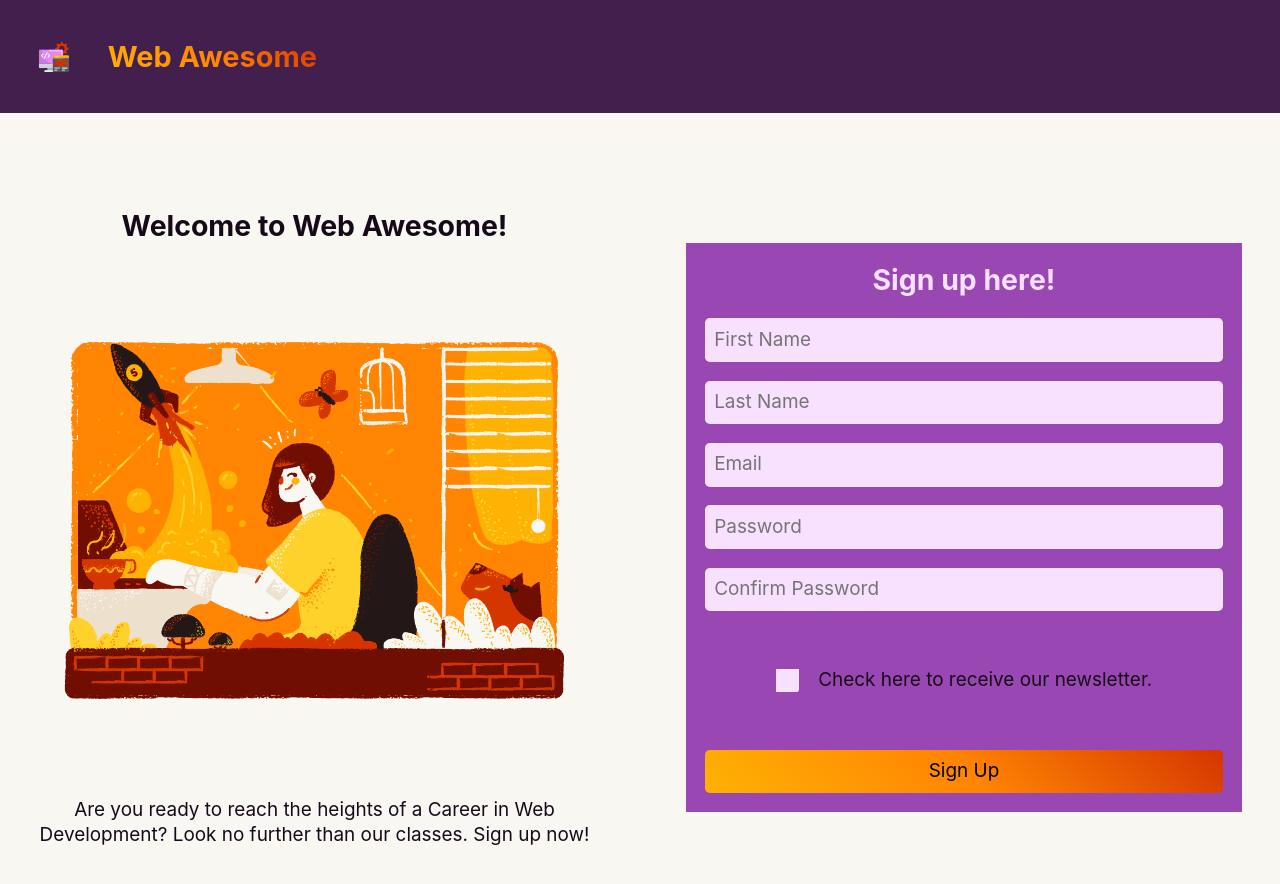
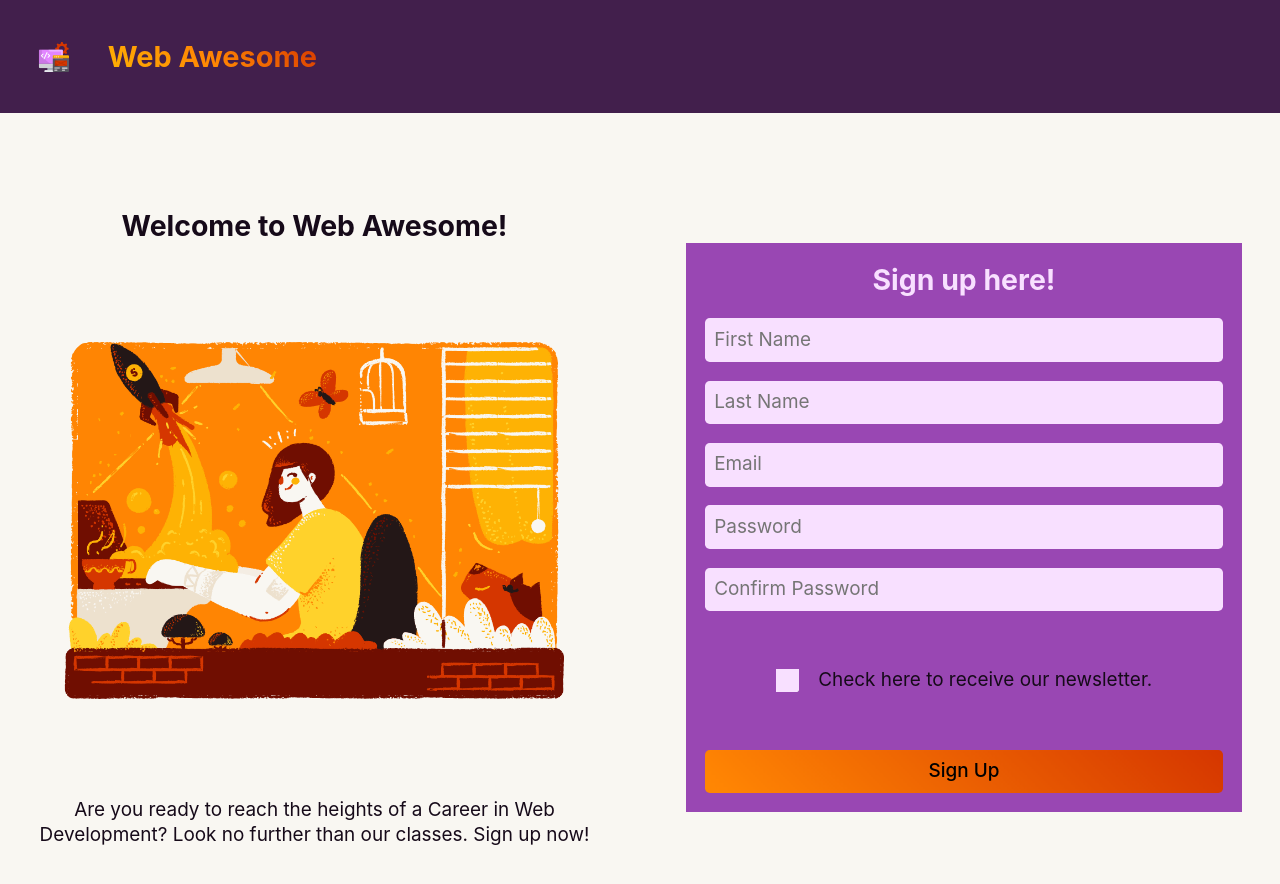
Before and after one commit to JoleneKearse/sign-up-form, a React (Vite) app: page / in a window 1280 px wide. Shown: the top 884 px of the page. Built offline with nearby package versions, Linux system fonts and the light colour scheme.

Commit message:
style: update btn hover/focus effect

```diff
--- a/src/index.css
+++ b/src/index.css
@@ -155,12 +155,14 @@ form {
   border: none;
   border-radius: .25em;
   background-color: var(--clr-orange);
-  background: var(--gradient);
-  transition: all 100ms cubic-bezier(0.455, 0.03, 0.515, 0.955);
+  background-image: var(--gradient);
+  background-size: 200%;
+  background-position: right;
+  font-weight: 500;
+  transition: background-position 500ms cubic-bezier(0.455, 0.03, 0.515, 0.955);
 }
 
 .submitBtn:hover,
 .submitBtn:focus {
-  background: var(--gradient-flip);
-  font-weight: 500;
+  background-position: left;
 }
```
